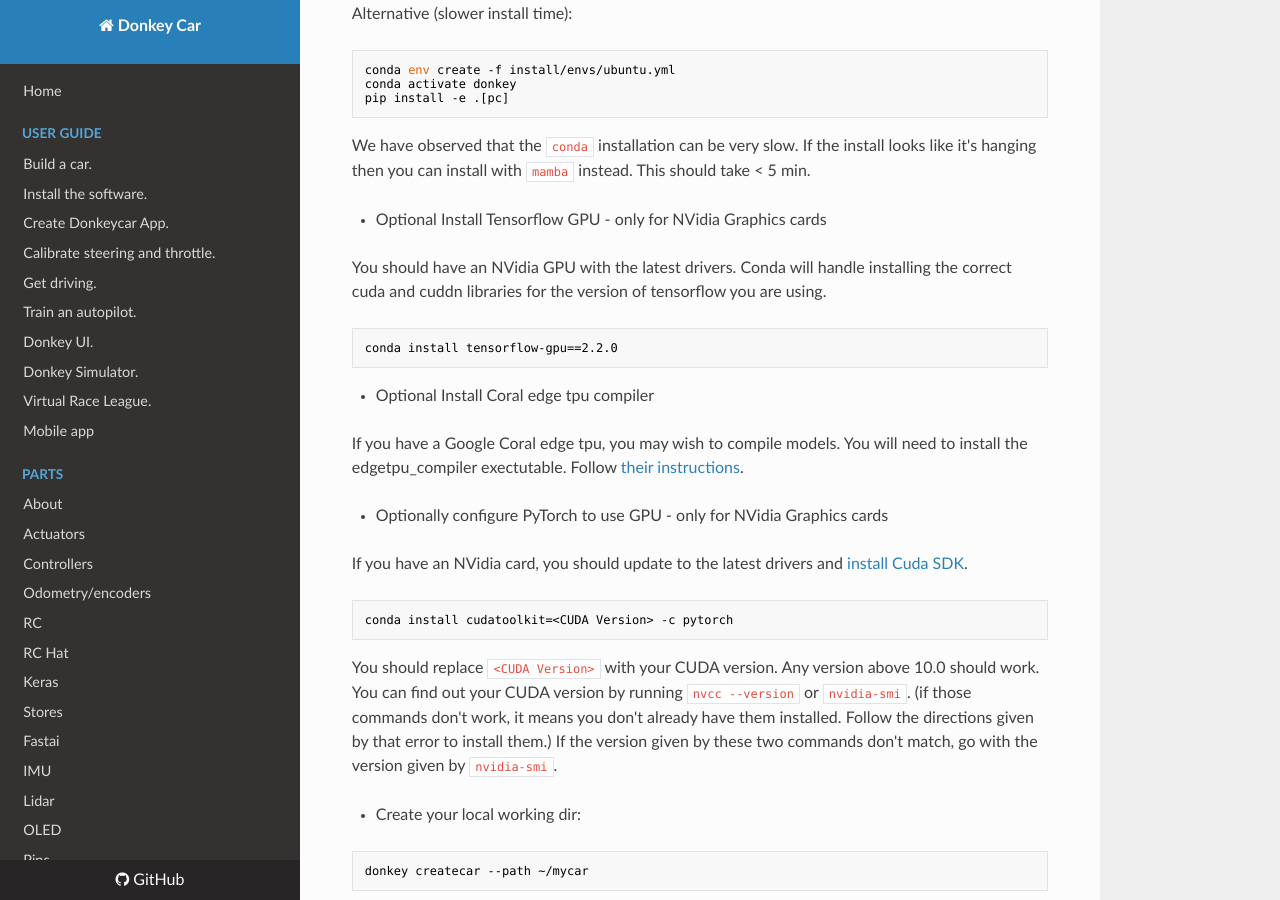
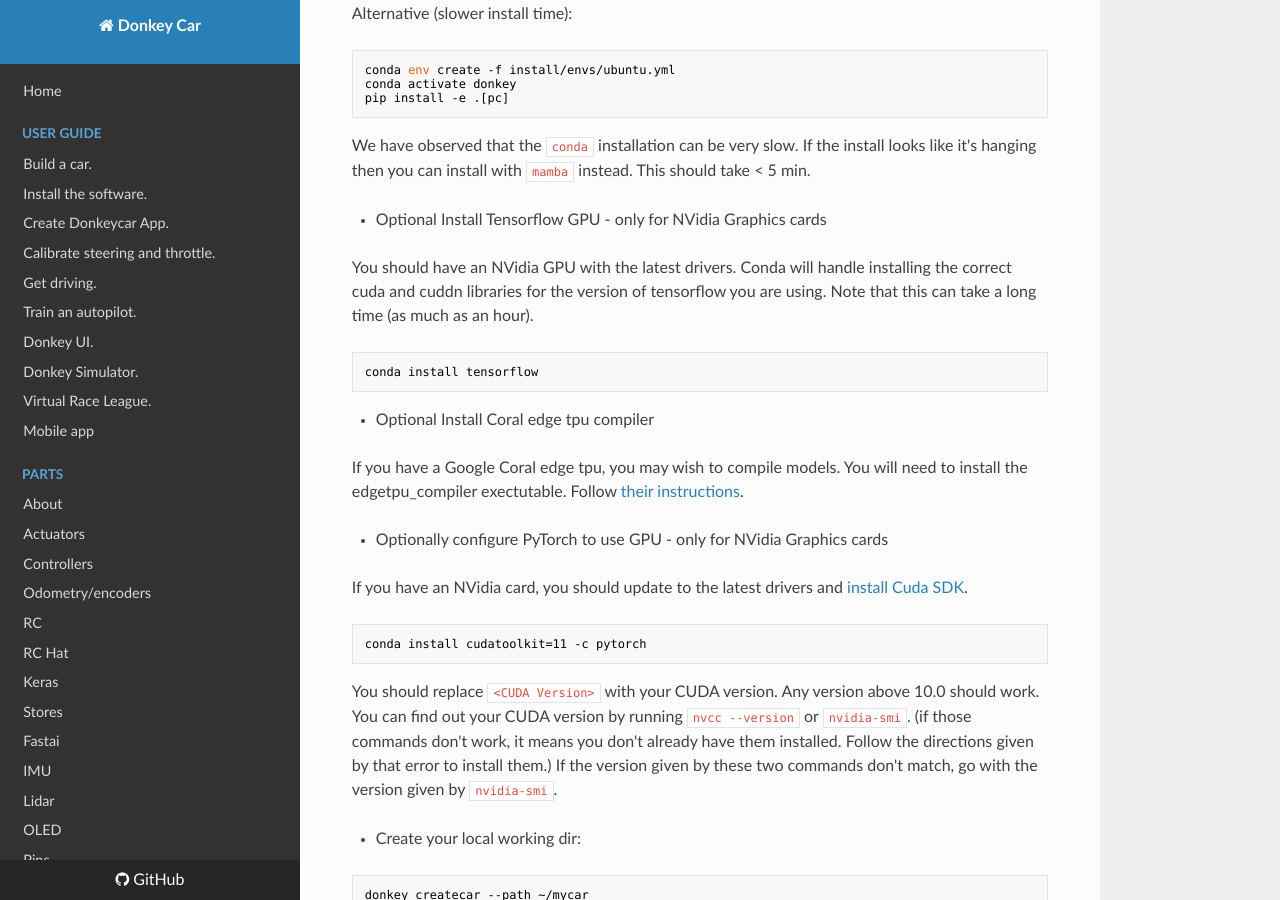
Before and after one commit to autorope/donkeydocs, an MkDocs documentation site: the page built from docs/guide/host_pc/setup_ubuntu.md, in a window 1280 px wide and 900 px high, scrolled down 1217 px. Built offline with MkDocs 1.6.1, drawn with Linux system fonts in a browser that asks for light colours; nearby versions of some CDN libraries.

Commit message:
Fixed TF and Cuda version numbers

````diff
--- a/docs/guide/host_pc/setup_ubuntu.md
+++ b/docs/guide/host_pc/setup_ubuntu.md
@@ -73,10 +73,10 @@ then you can install with `mamba` instead. This should take < 5 min.
 
 * Optional Install Tensorflow GPU - only for NVidia Graphics cards
 
-You should have an NVidia GPU with the latest drivers. Conda will handle installing the correct cuda and cuddn libraries for the version of tensorflow you are using.
+You should have an NVidia GPU with the latest drivers. Conda will handle installing the correct cuda and cuddn libraries for the version of tensorflow you are using. Note that this can take a long time (as much as an hour).
 
 ```bash
-conda install tensorflow-gpu==2.2.0
+conda install tensorflow
 ```
 
 * Optional Install Coral edge tpu compiler
@@ -88,7 +88,7 @@ If you have a Google Coral edge tpu, you may wish to compile models. You will ne
 If you have an NVidia card, you should update to the latest drivers and [install Cuda SDK](https://www.tensorflow.org/install/gpu#windows_setup).
 
 ```bash
-conda install cudatoolkit=<CUDA Version> -c pytorch
+conda install cudatoolkit=11 -c pytorch
 ```
 
 You should replace `<CUDA Version>` with your CUDA version. Any version above 10.0 should work. You can find out your CUDA version by running `nvcc --version` or `nvidia-smi`. (if those commands don't work, it means you don't already have them installed. Follow the directions given by that error to install them.) If the version given by these two commands don't match, go with the version given by `nvidia-smi`.
````
